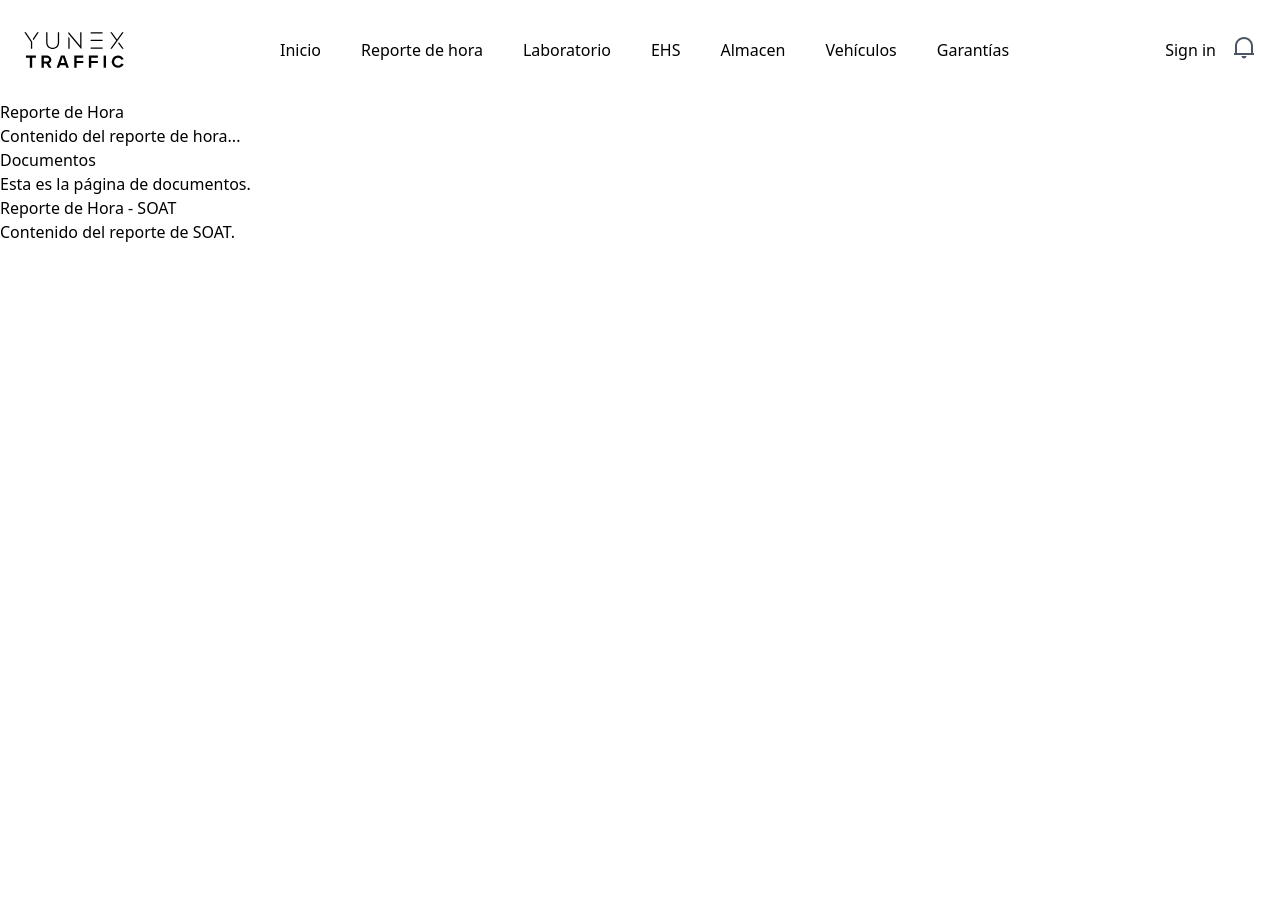
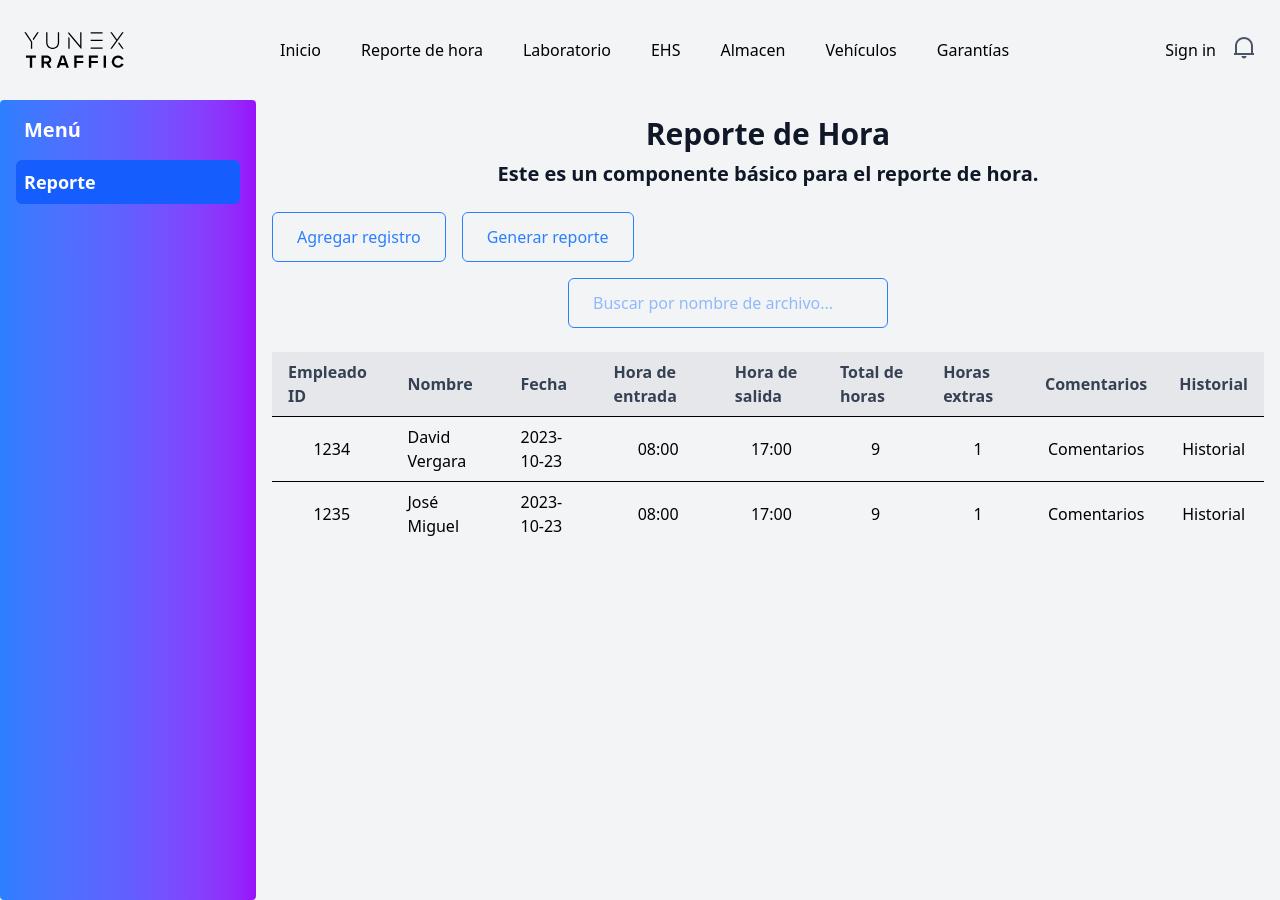
Before and after one commit to Davidddd222/YunexReact, a React (Vite) app in the folder frontend/: page /reporte-de-hora in a window 1280 px wide. Before the commit the page ends 800 px from the top, so only its background shows below. Built offline with nearby package versions, Linux system fonts and the light colour scheme; no server answers.

Commit message:
Creación/Crookis de Reporte de Hora

```diff
--- /dev/null
+++ b/frontend/src/components/ui/table.tsx
@@ -0,0 +1,114 @@
+import * as React from "react"
+
+import { cn } from "@/lib/utils"
+
+function Table({ className, ...props }: React.ComponentProps<"table">) {
+  return (
+    <div
+      data-slot="table-container"
+      className="relative w-full overflow-x-auto"
+    >
+      <table
+        data-slot="table"
+        className={cn("w-full caption-bottom text-sm", className)}
+        {...props}
+      />
+    </div>
+  )
+}
+
+function TableHeader({ className, ...props }: React.ComponentProps<"thead">) {
+  return (
+    <thead
+      data-slot="table-header"
+      className={cn("[&_tr]:border-b", className)}
+      {...props}
+    />
+  )
+}
+
+function TableBody({ className, ...props }: React.ComponentProps<"tbody">) {
+  return (
+    <tbody
+      data-slot="table-body"
+      className={cn("[&_tr:last-child]:border-0", className)}
+      {...props}
+    />
+  )
+}
+
+function TableFooter({ className, ...props }: React.ComponentProps<"tfoot">) {
+  return (
+    <tfoot
+      data-slot="table-footer"
+      className={cn(
+        "bg-muted/50 border-t font-medium [&>tr]:last:border-b-0",
+        className
+      )}
+      {...props}
+    />
+  )
+}
+
+function TableRow({ className, ...props }: React.ComponentProps<"tr">) {
+  return (
+    <tr
+      data-slot="table-row"
+      className={cn(
+        "hover:bg-muted/50 data-[state=selected]:bg-muted border-b transition-colors",
+        className
+      )}
+      {...props}
+    />
+  )
+}
+
+function TableHead({ className, ...props }: React.ComponentProps<"th">) {
+  return (
+    <th
+      data-slot="table-head"
+      className={cn(
+        "text-foreground h-10 px-2 text-left align-middle font-medium whitespace-nowrap [&:has([role=checkbox])]:pr-0 [&>[role=checkbox]]:translate-y-[2px]",
+        className
+      )}
+      {...props}
+    />
+  )
+}
+
+function TableCell({ className, ...props }: React.ComponentProps<"td">) {
+  return (
+    <td
+      data-slot="table-cell"
+      className={cn(
+        "p-2 align-middle whitespace-nowrap [&:has([role=checkbox])]:pr-0 [&>[role=checkbox]]:translate-y-[2px]",
+        className
+      )}
+      {...props}
+    />
+  )
+}
+
+function TableCaption({
+  className,
+  ...props
+}: React.ComponentProps<"caption">) {
+  return (
+    <caption
+      data-slot="table-caption"
+      className={cn("text-muted-foreground mt-4 text-sm", className)}
+      {...props}
+    />
+  )
+}
+
+export {
+  Table,
+  TableHeader,
+  TableBody,
+  TableFooter,
+  TableHead,
+  TableRow,
+  TableCell,
+  TableCaption,
+}
--- a/frontend/src/pages/Garantias/components/Formatos.tsx
+++ b/frontend/src/pages/Garantias/components/Formatos.tsx
@@ -20,7 +20,7 @@ const [filteredDocumentos, setFilteredDocumentos] = useState(reparacionesData);
     return (
         <div>
             <h1 className='text-3xl font-bold text-center text-gray-900 mb-2'>FORMATOS</h1>
-            <p className='text-xl font-semibold text-center text-gray-900 mb-6'>Carpetas</p>
+            <p  >Carpetas</p>
 
             <div className="flex flex-wrap items-center  gap-4 mb-6">
                 <h1 className='text-2xl font-semibold text-center text-gray-900  bg-gray-200 rounded-sm'>ARCHIVOS - FORMATOS</h1>
--- a/frontend/src/pages/ReporteDeHora/ReporteDeHora.tsx
+++ b/frontend/src/pages/ReporteDeHora/ReporteDeHora.tsx
@@ -1,17 +1,69 @@
-import Header from "@/components/Header";
-import Documentos from "./components/Documentos";
-import Soat from "./components/Soat";
+"use client";
 
-const ReporteDeHora: React.FC = () => {
+// pages/lab.tsx (o donde tengas tu componente Laboratorio)
+import { useState } from 'react';
+import Header from '@/components/Header';// Importa el componente Ensambles
+import Report from './components/Report';
+
+type Section = 'reporte'; // Tipos de secciones
+
+const ReporteDeHora = () => {
+  const [isSidebarOpen, setIsSidebarOpen] = useState(false);
+  const [activeSection, setActiveSection] = useState<Section>('reporte'); // Sección activa
+
+  const toggleSidebar = () => {
+    setIsSidebarOpen(!isSidebarOpen); // Cambia el estado del sidebar
+  };
+
+  const handleNavigation = (section: Section) => {
+    setActiveSection(section); // Cambia la sección activa cuando el usuario hace clic en el menú
+  };
+
   return (
-        <div>
-        {/* Contenido de la página */}
-        <Header />
-        <h1>Reporte de Hora</h1>
-        <p>Contenido del reporte de hora...</p>
-      <Documentos />
-      <Soat />
+    <div className="min-h-screen bg-gray-100">
+      {/* Header */}
+      <Header />
+
+      {/* Contenedor principal */}
+      <div className="flex">
+        {/* Botón para abrir/cerrar el sidebar (solo visible en móviles) */}
+        <button
+          onClick={toggleSidebar}
+          className="fixed lg:hidden z-50 p-2 bg-gray-800 text-white rounded-md m-2"
+        >
+          {isSidebarOpen ? 'Cerrar' : 'Abrir'}
+        </button>
+
+        {/* Sidebar */}
+        <div
+          className={`fixed lg:relative lg:translate-x-0 transform ${
+            isSidebarOpen ? 'translate-x-0' : '-translate-x-full'
+          } transition-transform duration-300 ease-in-out w-64 rounded-sm bg-gradient-to-r from-blue-500 via-indigo-500 to-purple-600 text-white h-screen p-4`}
+        >
+          <h2 className="text-xl font-semibold mb-4 ml-2">Menú</h2>
+          <ul>
+            <li className="mb-2">
+              <button
+                onClick={() => handleNavigation('reporte')}
+                className={`w-full p-2 text-left rounded-md text-lg font-semibold transition-colors duration-300 ${
+                  activeSection === 'reporte'
+                    ? 'bg-blue-600 text-white'
+                    : 'hover:bg-blue-700 hover:text-white'
+                }`}
+              >
+                Reporte
+              </button>
+            </li>
+          </ul>
         </div>
+
+        {/* Contenido principal */}
+        <div className="flex-1 p-4">
+          {/* Secciones de contenido */}
+          {activeSection === 'reporte' && <Report />}
+        </div>
+      </div>
+    </div>
   );
 };
 
--- a/frontend/src/pages/ReporteDeHora/components/Documentos.tsx
+++ /dev/null
@@ -1,12 +0,0 @@
-import React from 'react';
-
-const Documentos: React.FC = () => {
-    return (
-        <div>
-            <h1>Documentos</h1>
-            <p>Esta es la página de documentos.</p>
-        </div>
-    );
-};
-
-export default Documentos;
--- /dev/null
+++ b/frontend/src/pages/ReporteDeHora/components/Report.tsx
@@ -0,0 +1,98 @@
+import React, { useState } from 'react';
+import SearchComponent from '@/pages/Garantias/components/SearchComponent';
+import {
+    Sheet,
+    SheetContent,
+    SheetDescription,
+    SheetTitle,
+    SheetTrigger,
+} from "@/components/ui/sheet"
+import NewClient from '@/pages/Garantias/components/NewClient';
+
+const Report: React.FC = () => {
+
+        const [reparacionesData] = useState([
+                     { archivo: "1234", nombre: 'David Vergara', fecha: '2023-10-23', horaEntrada: '08:00', horaSalida: '17:00', totalHoras: '9', horasExtras: '1', comentarios: 'Comentarios', historial: 'Historial' },
+                     { archivo: "1235", nombre: 'José Miguel', fecha: '2023-10-23', horaEntrada: '08:00', horaSalida: '17:00', totalHoras: '9', horasExtras: '1', comentarios: 'Comentarios', historial: 'Historial' },
+                     ]);
+        const [filteredDocumentos, setFilteredDocumentos] = useState(reparacionesData);
+
+    return (
+        <div>
+            <h1 className='text-3xl font-bold text-center text-gray-900 mb-2'>Reporte de Hora</h1>
+            <p className='text-xl font-semibold text-center text-gray-900 mb-6'>Este es un componente básico para el reporte de hora.</p>
+
+            <div className="flex flex-wrap items-center  gap-4 mb-6">
+
+            <Sheet>
+               <SheetTrigger
+                 className="border border-blue-500 text-blue-500  hover:bg-blue-500 hover:text-white px-6 py-3 rounded-md transition-all ease-in-out duration-300 transform hover:scale-105 focus:outline-none focus:ring-1 focus:ring-blue-500">
+                   Agregar registro
+                   </SheetTrigger>
+                    <SheetContent className="w-[400px] sm:w-[540px] bg-white">
+                     <SheetTitle>
+                     <SheetDescription>
+                  </SheetDescription>
+                 </SheetTitle>
+                <NewClient />
+               </SheetContent>
+              </Sheet>
+
+              <Sheet>
+               <SheetTrigger
+                 className="border border-blue-500 text-blue-500  hover:bg-blue-500 hover:text-white px-6 py-3 rounded-md transition-all ease-in-out duration-300 transform hover:scale-105 focus:outline-none focus:ring-1 focus:ring-blue-500">
+                   Generar reporte
+                   </SheetTrigger>
+                    <SheetContent className="w-[400px] sm:w-[540px] bg-white">
+                     <SheetTitle>
+                     <SheetDescription>
+                  </SheetDescription>
+                 </SheetTitle>
+                <NewClient />
+               </SheetContent>
+              </Sheet>
+
+            <div className="flex ml-74 items-center justify-between">
+                <SearchComponent
+                data={reparacionesData}
+                setFilteredData={setFilteredDocumentos}
+                />
+              </div>
+              </div>
+            <div className="overflow-x-auto mt-6">
+        <table className="min-w-full table-auto border-collapse">
+          <thead>
+            <tr className="bg-gray-200">
+              <th className="px-4 py-2 text-left font-semibold text-gray-700">Empleado ID</th>
+              <th className="px-4 py-2 text-left font-semibold text-gray-700">Nombre</th>
+              <th className="px-4 py-2 text-left font-semibold text-gray-700">Fecha</th>
+              <th className="px-4 py-2 text-left font-semibold text-gray-700">Hora de entrada</th>
+              <th className="px-4 py-2 text-left font-semibold text-gray-700">Hora de salida</th>
+              <th className="px-4 py-2 text-left font-semibold text-gray-700">Total de horas</th>
+              <th className="px-4 py-2 text-left font-semibold text-gray-700">Horas extras</th>
+              <th className="px-4 py-2 text-left font-semibold text-gray-700">Comentarios</th>
+              <th className="px-4 py-2 text-left font-semibold text-gray-700">Historial</th>
+            </tr>
+          </thead>
+          <tbody>
+            {filteredDocumentos.map((item) => (
+              <tr key={item.archivo} className="border-t">
+                <td className="px-4 py-2 text-center">{item.archivo}</td>
+                <td className="px-4 py-2">{item.nombre}</td>
+                <td className="px-4 py-2">{item.fecha}</td>
+                <td className="px-4 py-2 text-center">{item.horaEntrada}</td>
+                <td className="px-4 py-2 text-center">{item.horaSalida}</td>
+                <td className="px-4 py-2 text-center">{item.totalHoras}</td>
+                <td className="px-4 py-2 text-center">{item.horasExtras}</td>
+                <td className="px-4 py-2 text-center">{item.comentarios}</td>
+                <td className="px-4 py-2 text-center">{item.historial}</td>
+              </tr>
+            ))}
+          </tbody>
+        </table>
+      </div>
+        </div>
+    );
+};
+
+export default Report;
--- a/frontend/src/pages/ReporteDeHora/components/Soat.tsx
+++ /dev/null
@@ -1,12 +0,0 @@
-import React from 'react';
-
-const Soat: React.FC = () => {
-    return (
-        <div>
-            <h1>Reporte de Hora - SOAT</h1>
-            <p>Contenido del reporte de SOAT.</p>
-        </div>
-    );
-};
-
-export default Soat;
```
